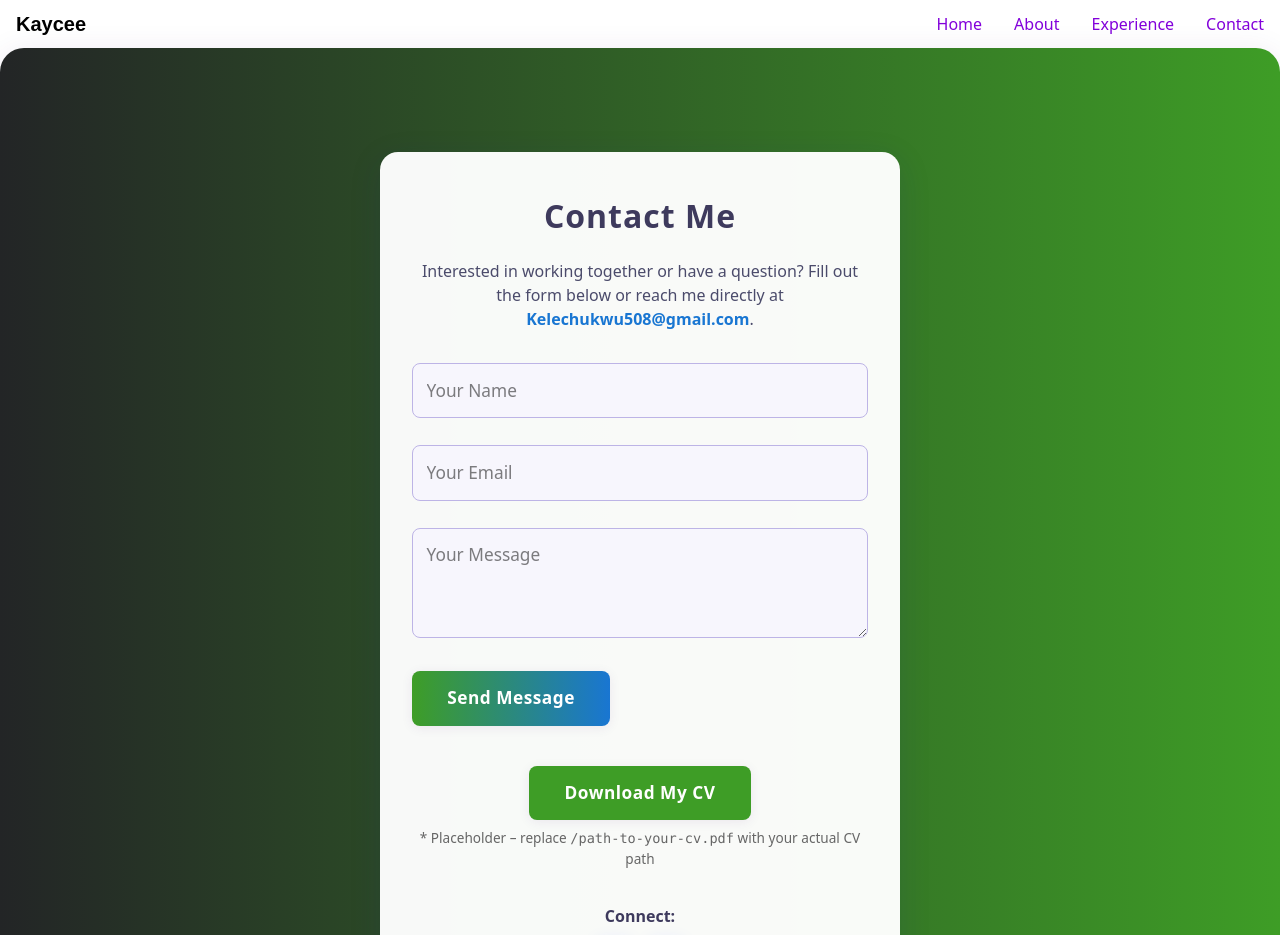
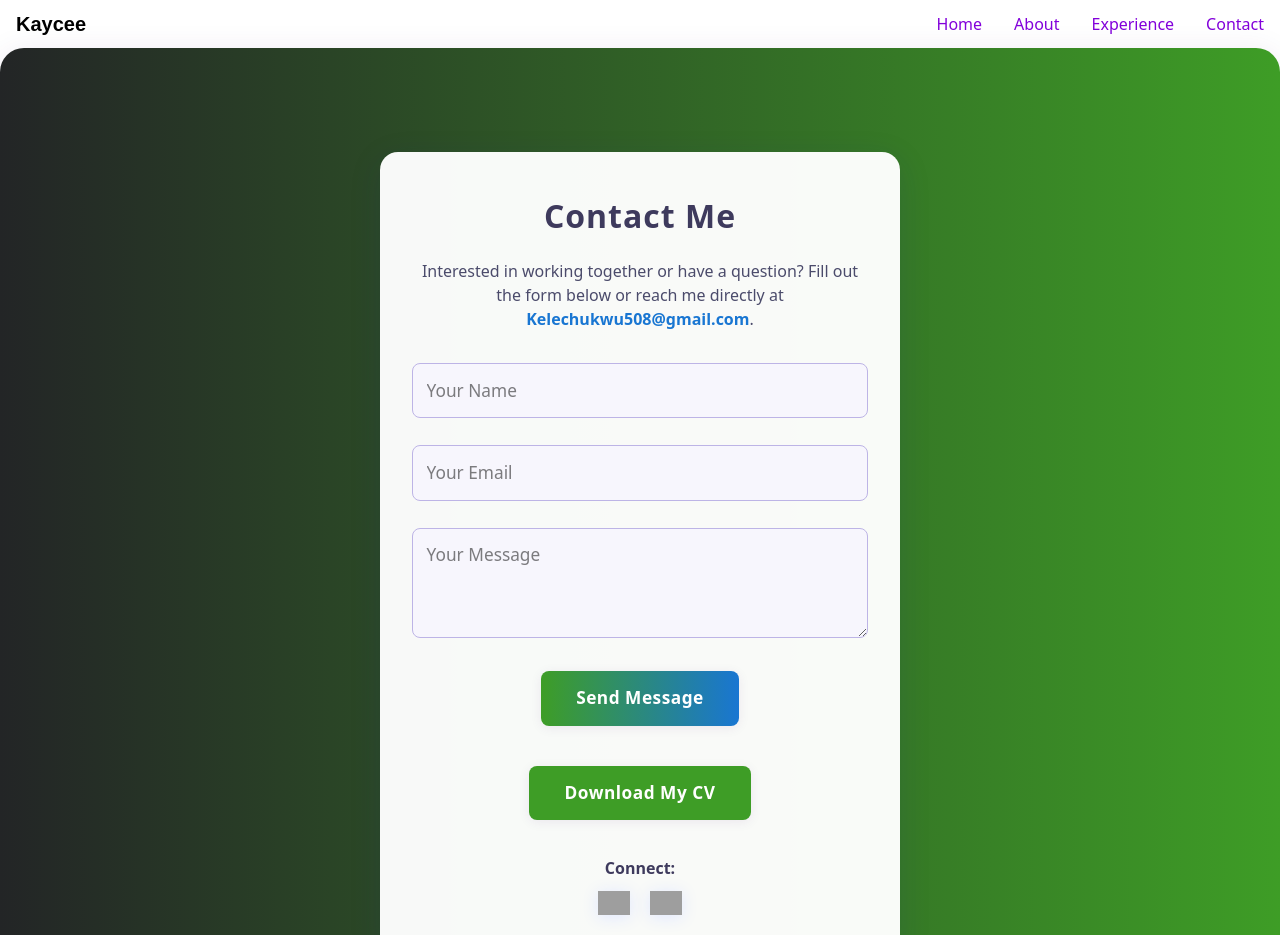
Before and after one commit to Kelechukwu500/My-Portfolio, a React (Vite) app: page /contact in a window 1280 px wide. Shown: the top 935 px of the page. Built offline with nearby package versions, Linux system fonts and the light colour scheme; grey boxes are pictures that could not be loaded; a web font is replaced by a local one.

Commit message:
Update: [I updated the ContactFeature, added firebase config and CV download button.]

```diff
--- a/package.json
+++ b/package.json
@@ -11,6 +11,7 @@
   },
   "dependencies": {
     "@tailwindcss/vite": "^4.1.6",
+    "firebase": "^11.10.0",
     "framer-motion": "^12.23.3",
     "react": "^19.1.0",
     "react-dom": "^19.1.0",
--- a/src/Components/ContactFeature.jsx
+++ b/src/Components/ContactFeature.jsx
@@ -1,5 +1,7 @@
 import React, { useState, useEffect, useRef } from "react";
 import { motion, useInView } from "framer-motion";
+import { db } from "../firebase";
+import { collection, addDoc, serverTimestamp } from "firebase/firestore";
 
 const cardStyle = {
   background: "rgba(255,255,255,0.97)",
@@ -77,13 +79,25 @@ export default function Contact() {
     setForm({ ...form, [e.target.name]: e.target.value });
   };
 
-  const handleSubmit = (e) => {
+  const handleSubmit = async (e) => {
     e.preventDefault();
     setLoading(true);
-    setTimeout(() => {
+
+    try {
+      await addDoc(collection(db, "messages"), {
+        name: form.name,
+        email: form.email,
+        message: form.message,
+        timestamp: serverTimestamp(),
+      });
       setSubmitted(true);
-      setLoading(false);
-    }, 1200);
+      setForm({ name: "", email: "", message: "" });
+    } catch (error) {
+      console.error("Error sending message:", error);
+      alert("Something went wrong. Please try again.");
+    }
+
+    setLoading(false);
   };
 
   return (
@@ -135,7 +149,7 @@ export default function Contact() {
             Interested in working together or have a question? Fill out the form
             below or reach me directly at{" "}
             <a
-              href="mailto:your.email@example.com"
+              href="mailto:Kelechukwu508@gmail.com"
               style={{ color: "#1976d2", fontWeight: 600 }}
             >
               Kelechukwu508@gmail.com
@@ -198,17 +212,19 @@ export default function Contact() {
                 onChange={handleChange}
                 required
               />
-              <button type="submit" style={buttonStyle}>
-                Send Message
-              </button>
+              {/* Centered Send Button */}
+              <div style={{ textAlign: "center" }}>
+                <button type="submit" style={buttonStyle}>
+                  Send Message
+                </button>
+              </div>
             </form>
           )}
 
-          {/* Download CV Button */}
           <div style={{ marginTop: "2rem", textAlign: "center" }}>
             <a
-              href="/path-to-your-cv.pdf"
-              download
+              href="/Kelechukwu-CV.pdf"
+              download="Kelechukwu-CV.pdf"
               style={{
                 ...buttonStyle,
                 background: "#3e9d26",
@@ -217,16 +233,6 @@ export default function Contact() {
             >
               Download My CV
             </a>
-            <p
-              style={{
-                marginTop: "0.5rem",
-                fontSize: "0.85rem",
-                color: "#666",
-              }}
-            >
-              * Placeholder – replace <code>/path-to-your-cv.pdf</code> with
-              your actual CV path
-            </p>
           </div>
 
           <div
--- /dev/null
+++ b/src/firebase.js
@@ -0,0 +1,22 @@
+// src/firebase.js
+
+import { initializeApp } from "firebase/app";
+import { getFirestore } from "firebase/firestore";
+
+// ✅ Your actual Firebase config
+const firebaseConfig = {
+  apiKey: "AIzaSyA_RGCktXmVhWTgMEtaOHUvIqDIXZCAXUw",
+  authDomain: "my-portfolio-9871b.firebaseapp.com",
+  projectId: "my-portfolio-9871b",
+  storageBucket: "my-portfolio-9871b.firebasestorage.app",
+  messagingSenderId: "547240586314",
+  appId: "1:547240586314:web:46b86f4b8069397acdcab3",
+};
+
+// ✅ Initialize Firebase app
+const app = initializeApp(firebaseConfig);
+
+// ✅ Export Firestore database
+const db = getFirestore(app);
+
+export { db };
```
Also changed, not shown: 2 other files (tests, documents, lock files or other folders).
